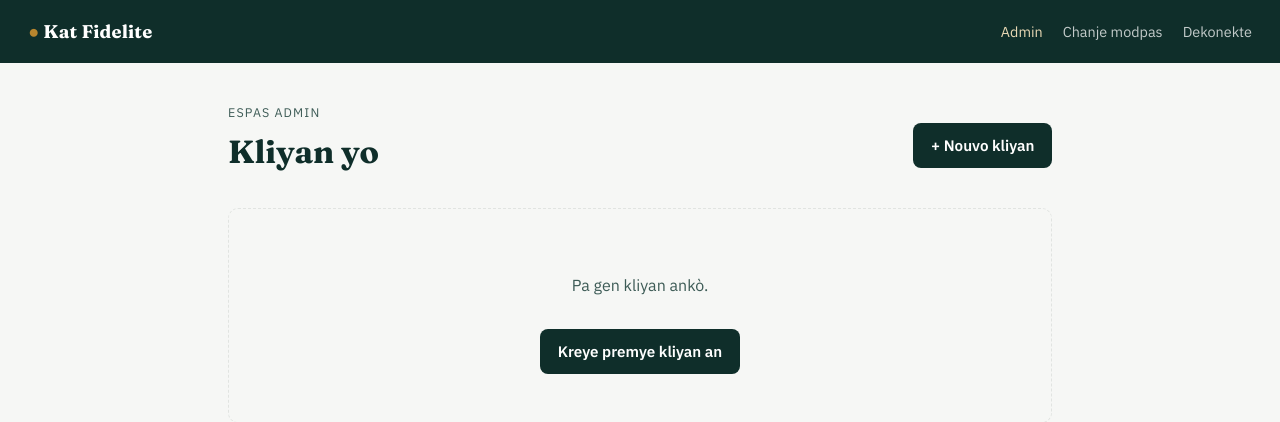
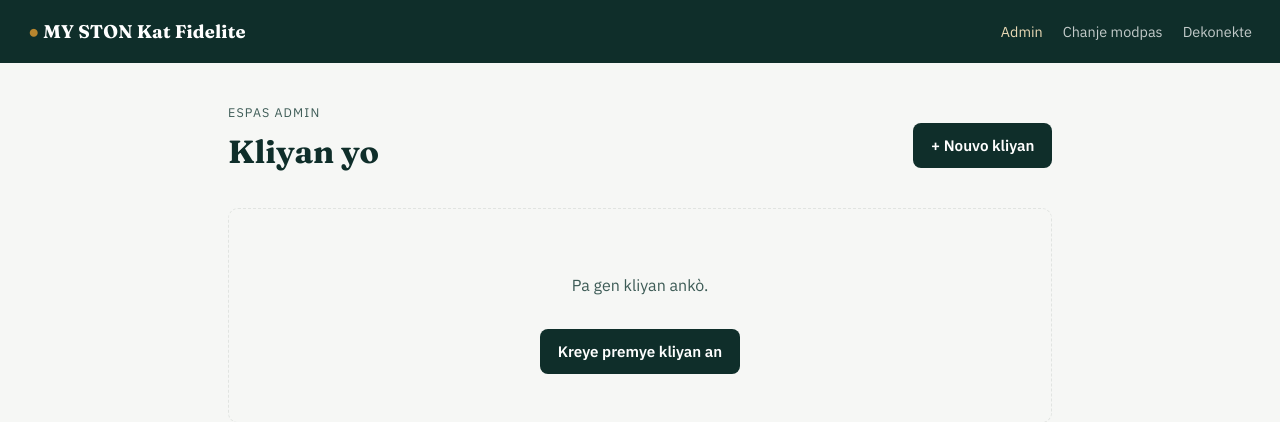
Before and after one commit to dmdm01030/Fidelite-app, a Flask app: page /admin in a window 1280 px wide. Shown: the top 422 px of the page. Run offline with Flask 3, Linux system fonts and the light colour scheme; a user stored in the database is signed in; data comes from the database, SQL or seed files in the repository.

Commit message:
Update base.html

```diff
--- a/templates/base.html
+++ b/templates/base.html
@@ -12,7 +12,8 @@
 <body>
   <header class="topbar">
     <a href="{{ url_for('index') }}" class="brand">
-      <span class="brand-mark">●</span> Kat Fidelite
+      <span class="brand-mark">●</span> MY STON
+      <span class="brand-tagline">Kat Fidelite</span>
     </a>
     {% if current_user.is_authenticated %}
     <nav class="topnav">
```
